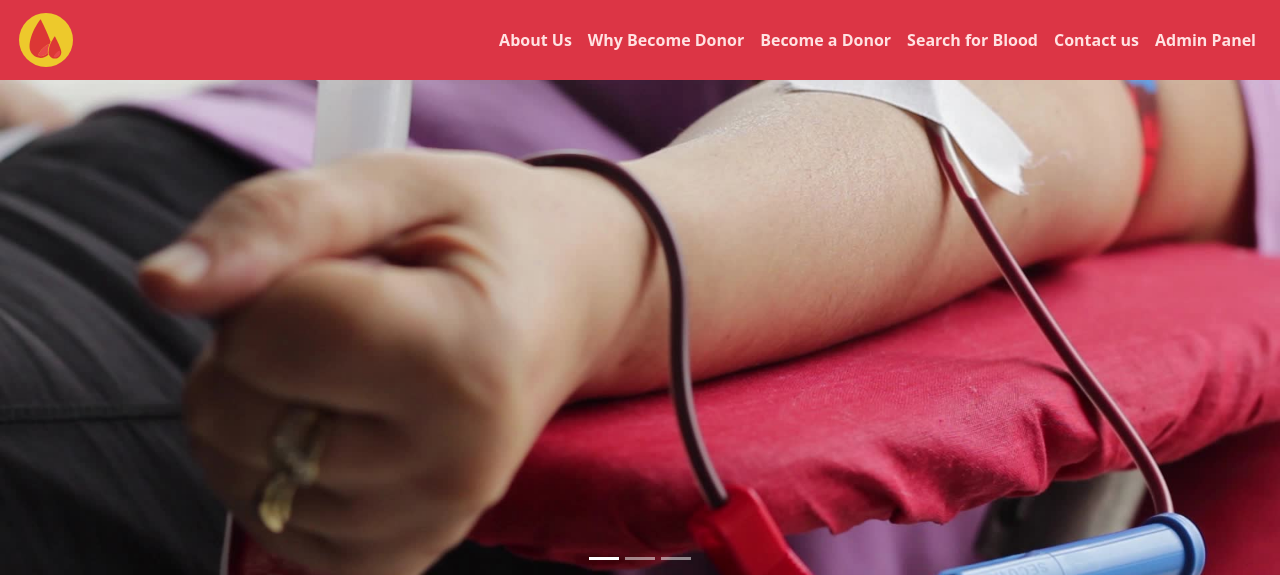
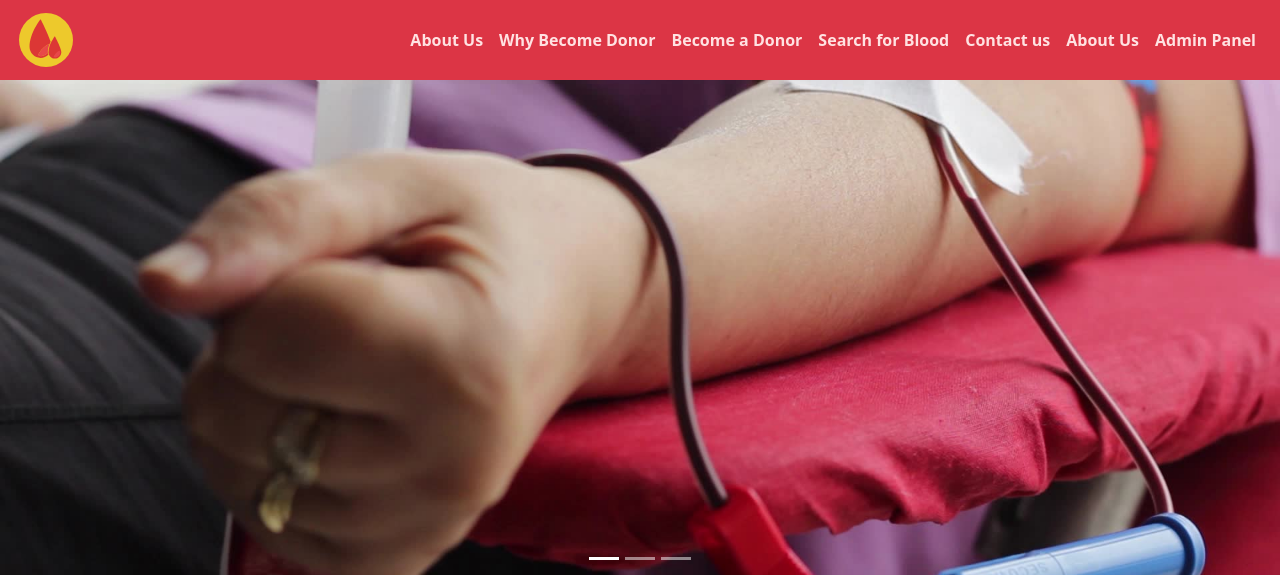
Before and after one commit to saurabhc24/Bloodbank-donation-website, a PHP site: page / in a window 1280 px wide. Shown: the top 575 px of the page. Run offline with PHP 8.4, Linux system fonts and the light colour scheme; data comes from the database, SQL or seed files in the repository.

Commit message:
Update header.php

```diff
--- a/includes/header.php
+++ b/includes/header.php
@@ -23,6 +23,9 @@
                 <li class="nav-item">
                 <a class="nav-link" href="contact.php" style="font-weight: bold; color: #ffe2e2">Contact us</a>
             </li>
+              <li class="nav-item">
+                <a class="nav-link" href="page.php?type=aboutus" style="font-weight: bold; color: #ffe2e2">About Us</a>
+            </li>
             </li>
                 <li class="nav-item">
                 <a class="nav-link" href="/bbdms/admin/index.php" target="_blank" style="font-weight: bold; color: #ffe2e2">Admin Panel</a>
```
